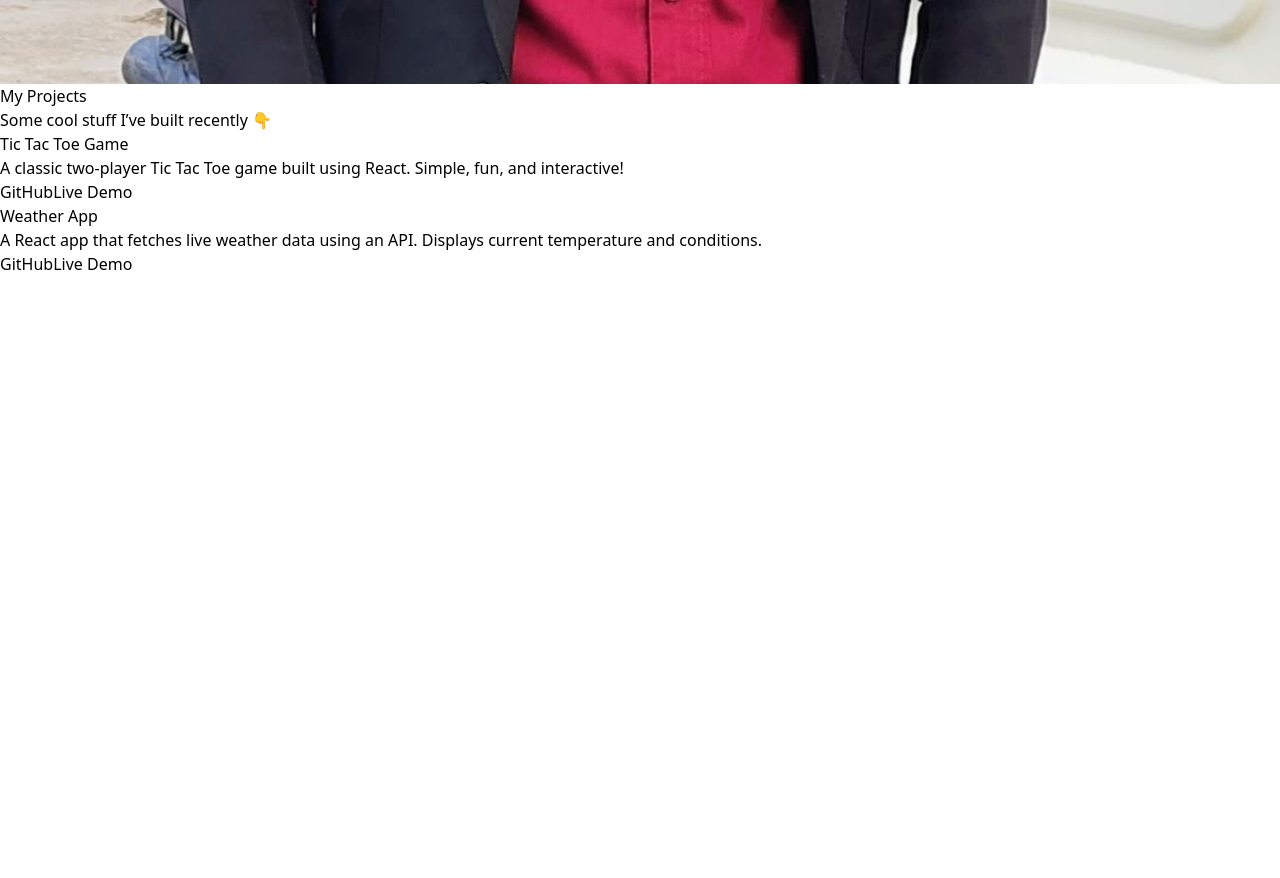
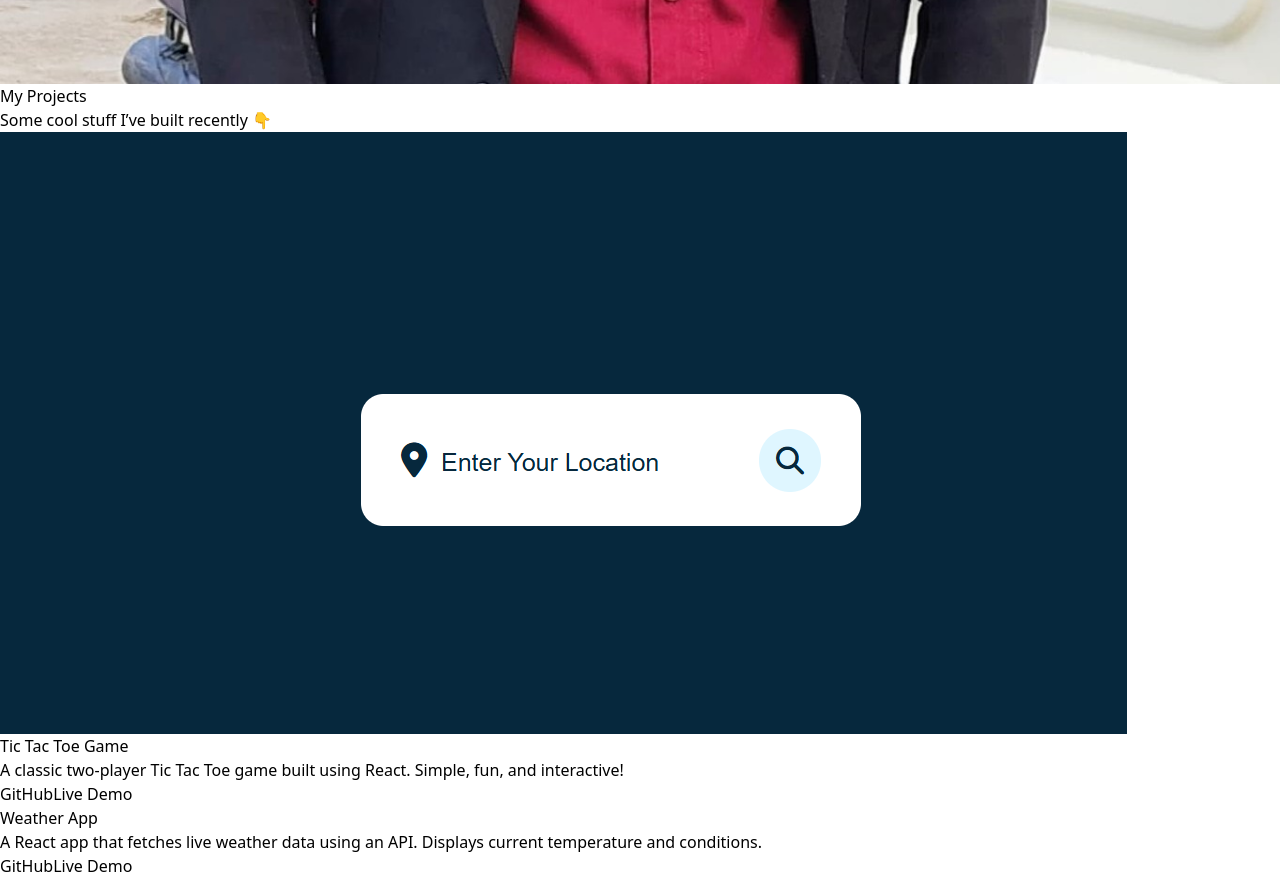
Before and after one commit to nikhilsharma9548/My-portfolio, a React (Vite) app: page / in a window 1280 px wide. Shown: the part 4080-4958 px from the top of the page. Before the commit the page ends 4356 px from the top, so only its background shows below. Built offline with nearby package versions, Linux system fonts and the light colour scheme.

Commit message:
some updates

```diff
--- a/index.html
+++ b/index.html
@@ -2,7 +2,7 @@
 <html lang="en">
   <head>
     <meta charset="UTF-8" />
-    <!-- <link rel="icon" type="image/svg+xml" href="/vite.svg" /> -->
+    <link rel="icon" href="src/images/img3.png "/>
     <meta name="viewport" content="width=device-width, initial-scale=1.0" />
     <title>Nikhil-Portfolio</title>
   </head>
--- a/src/Components/Hero.jsx
+++ b/src/Components/Hero.jsx
@@ -3,13 +3,14 @@ import images from "../images/img1.jpg";
 const Hero = () => {
     return (
 
-      <section className="h-screen flex pt-20 flex-col items-center bg-gradient-to-r from-gray-200 to-gray-700 text-black text-center ">
+      <section className="h-screen flex pt-20 flex-col  items-center bg-gradient-to-r from-gray-200 to-gray-700 text-black text-center ">
 
-         <div className="mt-10 md:mt-0 md:w-1/2  flex justify-center">
+         <div className="mt-10 md:mt-0 md:w-1/2   flex justify-center">
         <img
           src={images}
           alt="Nikhil"
-          className="w-80 h-80 rounded-full shadow-lg border-4 mt-20 border-white object-cover"
+          className="w-80 h-80 rounded-full shadow-lg  border-4 mt-20 border-white object-cover hover:scale-105
+           transtion duration-300"
         />
       </div>
 
--- a/src/Components/Projects.jsx
+++ b/src/Components/Projects.jsx
@@ -1,16 +1,18 @@
+import React from "react";
+import weatherApp from "../images/weatherApp.png";
 const Projects = () => {
     const projectList = [
       {
         title: "Tic Tac Toe Game",
         description: "A classic two-player Tic Tac Toe game built using React. Simple, fun, and interactive!",
-        github: "#", // GitHub link yahan daal
+        github: "https://github.com/nikhilsharma9548", // GitHub link yahan daal
         demo: "#",   // Live demo link yahan daal
       },
       {
         title: "Weather App",
         description: "A React app that fetches live weather data using an API. Displays current temperature and conditions.",
-        github: "#",
-        demo: "#",
+        github: "https://github.com/nikhilsharma9548",
+        demo: "https://weather-app-kohl-five-70.vercel.app",
       },
     ];
 
@@ -20,7 +22,13 @@ const Projects = () => {
           <h2 className="text-4xl font-bold">My Projects</h2>
           <p className="text-lg mt-2">Some cool stuff I’ve built recently 👇</p>
         </div>
-        <div className="max-w-7xl max-h-5xl mx-auto px-4 grid md:grid-cols-2 gap-8">
+        <div className="max-w-6xl mx-auto px-4 grid md:grid-cols-2 gap-8">
+        <img
+          src={weatherApp}
+          alt="weatherApp"
+          className="w-full h-80 shadow-lg  border-4 mt-20 border-white object-cover hover:scale-105
+           transtion duration-300"
+        />
           {projectList.map((project, index) => (
             <div key={index} className="bg-white p-6 rounded-xl shadow-md hover:shadow-xl transition duration-300">
               <h3 className="text-2xl font-semibold mb-2">{project.title}</h3>
```
Also changed, not shown: src/images/WeatherApp.png (added).
